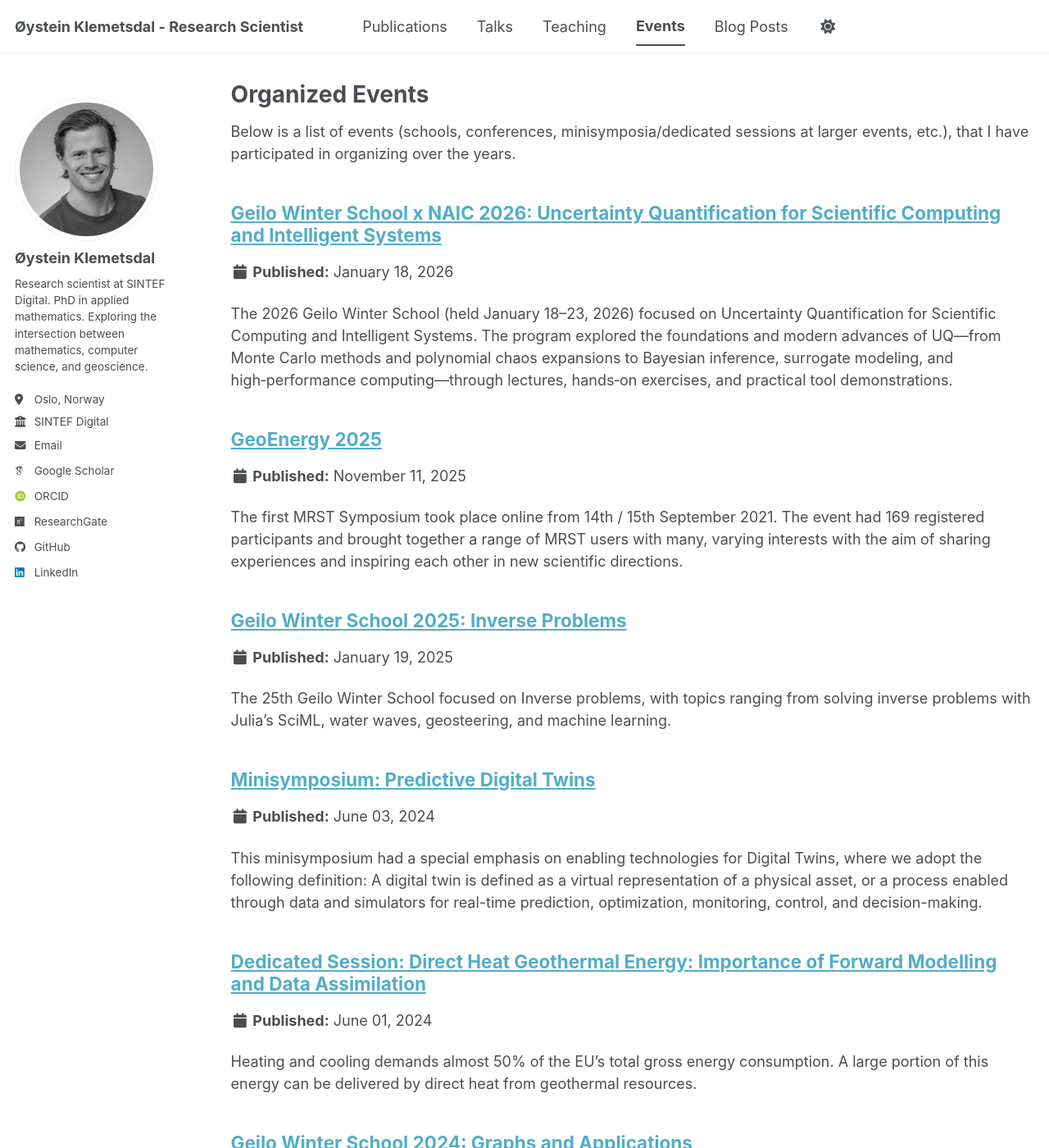
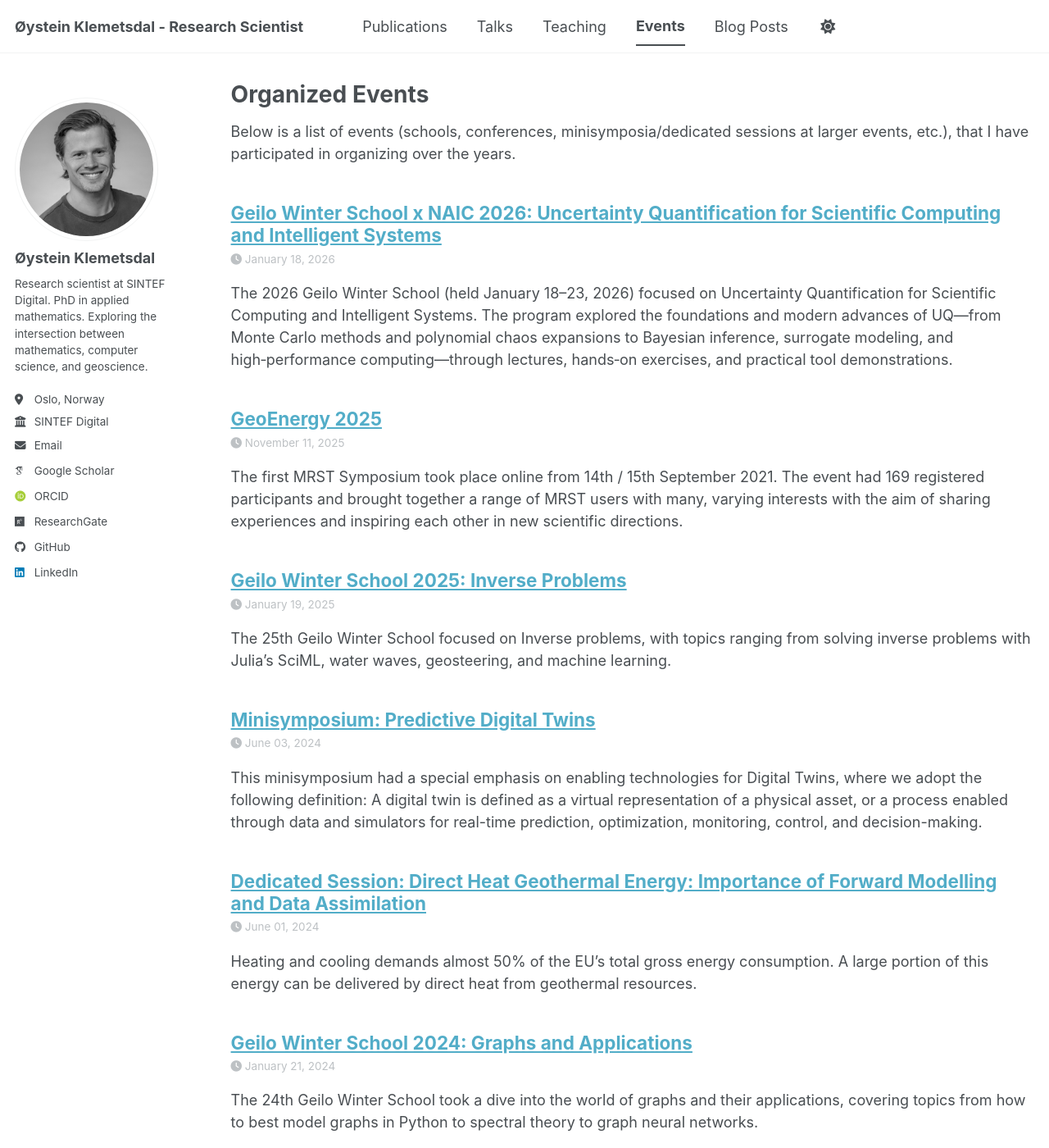
Before and after one commit to strene/strene.github.io, a Jekyll site: the page built from _pages/events.md, in a window 1280 px wide and 1400 px high. Shown: the whole window at 82% size. Built offline with Jekyll 4.4.1, drawn with Linux system fonts in a browser that asks for light colours; some web fonts are replaced; a script bundle is joined from its source files by our own code; library files that are not in the unit come from our copies; some of the changed text lies outside the part shown.

Commit message:
Update event date appearance

```diff
--- a/_includes/archive-single.html
+++ b/_includes/archive-single.html
@@ -40,6 +40,8 @@
 
         {% if post.collection == 'teaching' %}
           <p> {{ post.type }}, <i>{{ post.venue }}</i>, {{ post.date | default: "1900-01-01" | date: "%Y" }} </p>
+        {% elsif post.collection == 'events' %}
+          {% if post.date %}<p class="page__meta"><i class="fa fa-clock" aria-hidden="true"></i> {{ post.date | date: '%B %d, %Y' }}</p>{% endif %}
         {% elsif post.collection == 'publications' %}
           <p>Published in <i>{{ post.venue }}</i>, {{ post.date | default: "1900-01-01" | date: "%Y" }} </p>
         {% elsif post.date %}
--- a/_layouts/single.html
+++ b/_layouts/single.html
@@ -36,6 +36,8 @@
 
         {% if page.collection == 'teaching' %}
           <p> {{ page.type }}, <i>{{ page.venue }}</i>, {{ page.date | default: "1900-01-01" | date: "%Y" }} </p>
+        {% elsif page.collection == 'events' %}
+          <p class="page__date"><strong><i class="fa fa-fw fa-calendar" aria-hidden="true"></i>Date:</strong> <time datetime="{{ page.date | date_to_xmlschema }}">{{ page.date | default: "1900-01-01" | date: "%B %d, %Y" }}</time></p>
         {% elsif page.venue and page.date %}
           <p>Published in <i>{{ page.venue }}</i>, {{ page.date | default: "1900-01-01" | date: "%Y" }} </p>
         {% elsif page.date %}
```
